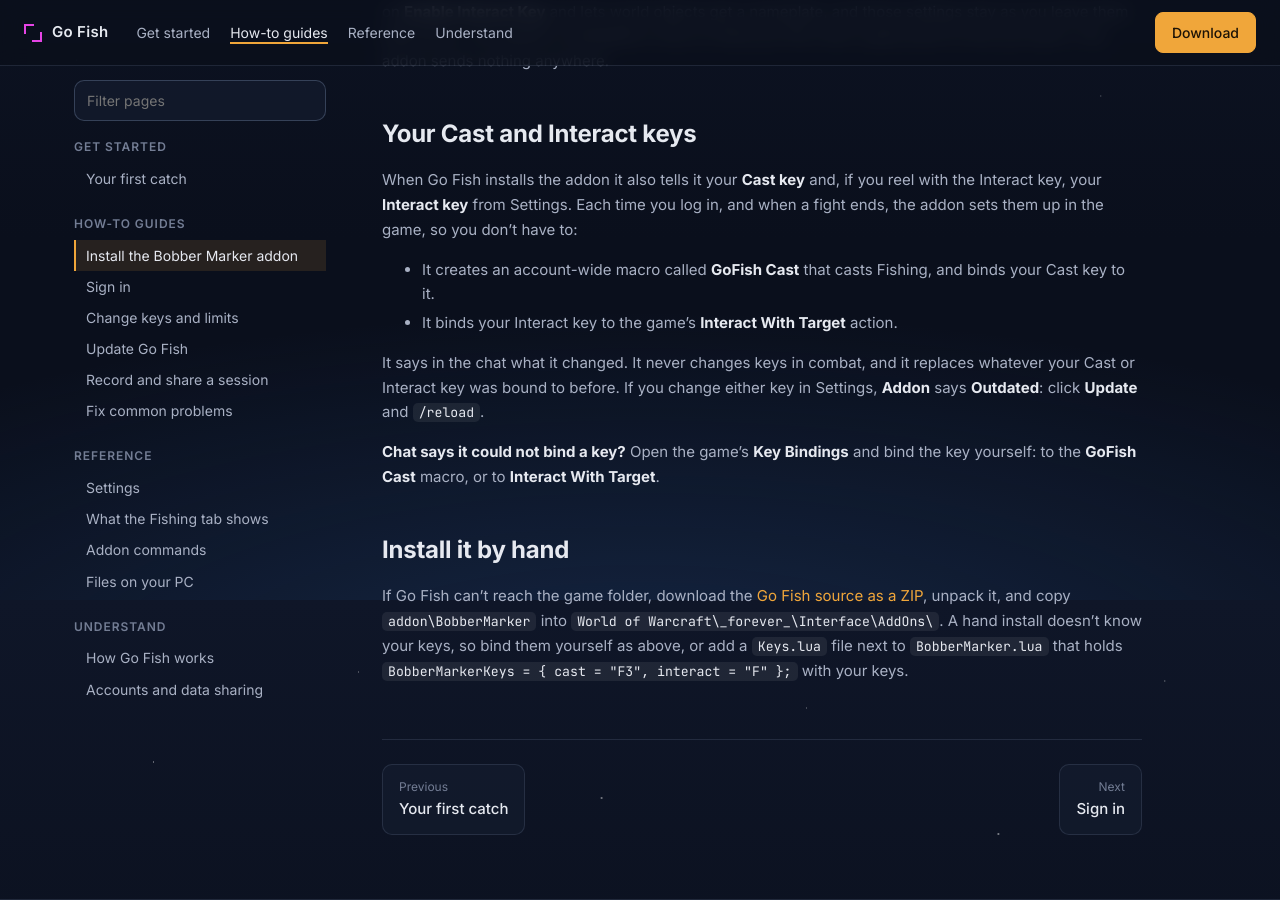
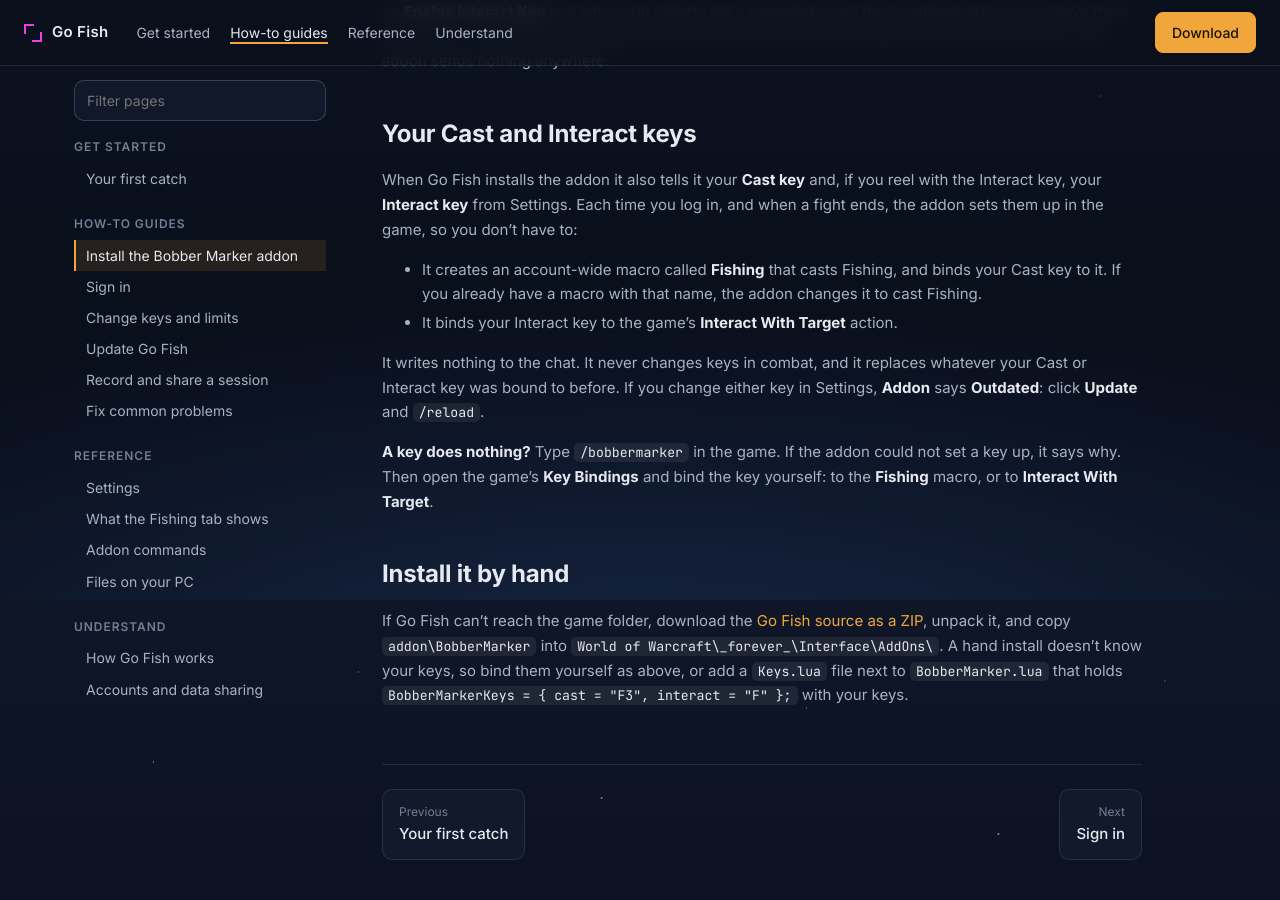
Before and after one commit to soockee/pixel-bot-go, a Jekyll site: the page built from docs/how-to/install-addon.md, in a window 1280 px wide and 900 px high, scrolled down 1200 px. Built offline with Jekyll 4.4.1, drawn with Linux system fonts in a browser that asks for light colours.

Commit message:
fix: keep the addon quiet and name its macro Fishing
The addon no longer writes to the chat when it sets up the Cast and Interact
keys. A key it could not set up is kept and /bobbermarker prints it, so it is
shown only when asked for. The macro is called Fishing instead of GoFish Cast;
an existing macro of that name is rewritten to cast Fishing.

Co-Authored-By: Claude Sonnet 5.5 <noreply@anthropic.com>

```diff
--- a/docs/how-to/install-addon.md
+++ b/docs/how-to/install-addon.md
@@ -33,12 +33,12 @@ To put a marker on the bobber, the addon uses the game's soft targeting. The fir
 
 When Go Fish installs the addon it also tells it your **Cast key** and, if you reel with the Interact key, your **Interact key** from Settings. Each time you log in, and when a fight ends, the addon sets them up in the game, so you don't have to:
 
-- It creates an account-wide macro called **GoFish Cast** that casts Fishing, and binds your Cast key to it.
+- It creates an account-wide macro called **Fishing** that casts Fishing, and binds your Cast key to it. If you already have a macro with that name, the addon changes it to cast Fishing.
 - It binds your Interact key to the game's **Interact With Target** action.
 
-It says in the chat what it changed. It never changes keys in combat, and it replaces whatever your Cast or Interact key was bound to before. If you change either key in Settings, **Addon** says **Outdated**: click **Update** and `/reload`.
+It writes nothing to the chat. It never changes keys in combat, and it replaces whatever your Cast or Interact key was bound to before. If you change either key in Settings, **Addon** says **Outdated**: click **Update** and `/reload`.
 
-**Chat says it could not bind a key?** Open the game's **Key Bindings** and bind the key yourself: to the **GoFish Cast** macro, or to **Interact With Target**.
+**A key does nothing?** Type `/bobbermarker` in the game. If the addon could not set a key up, it says why. Then open the game's **Key Bindings** and bind the key yourself: to the **Fishing** macro, or to **Interact With Target**.
 
 ## Install it by hand
 
```
Also changed, not shown: docs/dev/reference/detection.md (+1 -1 lines), 1 other file.
